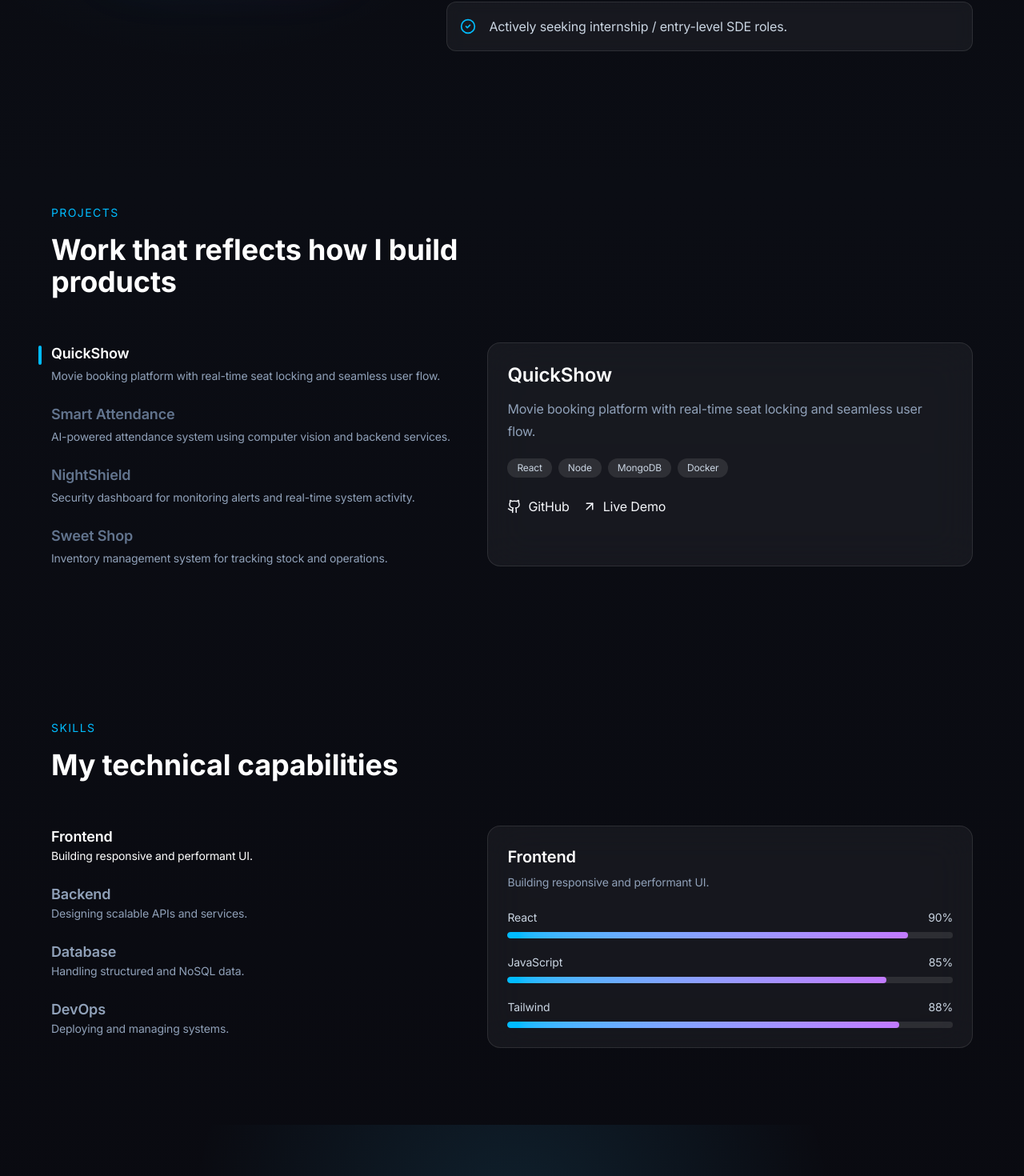
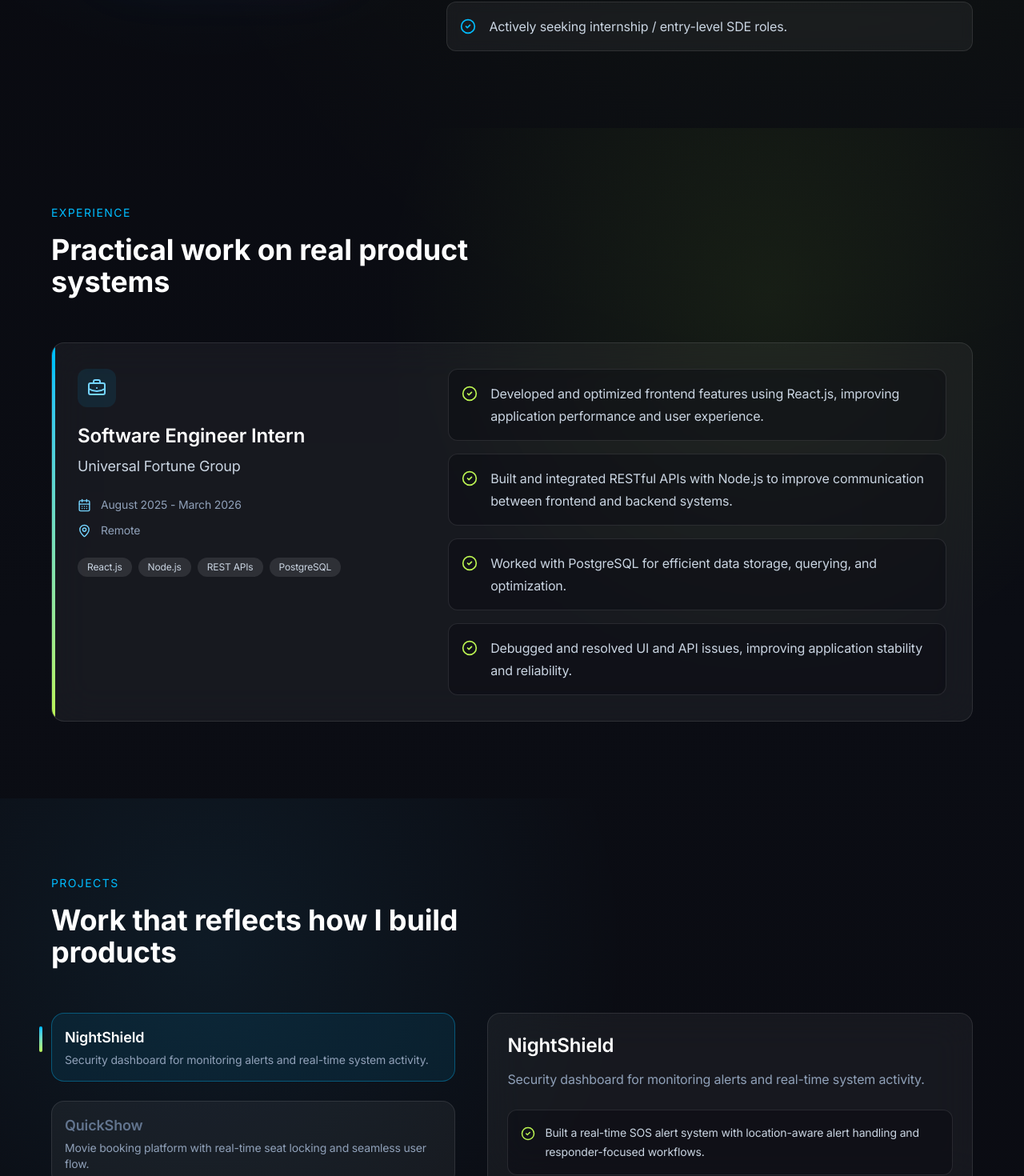
Before and after one commit to alokranjan89/my-portfolio, a React (Vite) app: page / in a window 1280 px wide. Shown: the part 1324-2794 px from the top of the page at 80% size. Built offline with nearby package versions, Linux system fonts and the light colour scheme.

Commit message:
Add Some Changes

```diff
--- a/index.html
+++ b/index.html
@@ -2,8 +2,12 @@
 <html lang="en">
   <head>
     <meta charset="UTF-8" />
-    <link rel="icon" type="image/svg+xml" href="/vite.svg" />
+    <link rel="icon" type="image/svg+xml" href="/favicon.svg" />
     <meta name="viewport" content="width=device-width, initial-scale=1.0" />
+    <meta
+      name="description"
+      content="Alok Ranjan's software engineer portfolio featuring full-stack projects, internship experience, and MERN stack skills."
+    />
     <title>Alok Ranjan - Software Engineer Portfolio</title>
   </head>
   <body>
--- a/src/App.jsx
+++ b/src/App.jsx
@@ -2,6 +2,7 @@ import React from "react";
 import Navbar from "./components/Navbar";
 import Hero from "./components/Hero";
 import About from "./components/About";
+import Experience from "./components/Experience";
 import Projects from "./components/Projects";
 import Skills from "./components/Skills";
 import Contact from "./components/Contact";
@@ -15,6 +16,7 @@ export default function App() {
       <main>
         <Hero />
         <About />
+        <Experience />
         <Projects />
         <Skills />
         <Contact />
--- a/src/components/Contact.jsx
+++ b/src/components/Contact.jsx
@@ -46,7 +46,7 @@ export default function Contact() {
 
           {/* 🔥 STRONG CTA */}
           <h2 className="mt-6 text-3xl md:text-4xl font-bold text-white leading-tight">
-            Let’s build something{" "}
+            Let's build something{" "}
             <span className="bg-gradient-to-r from-sky-400 to-purple-400 bg-clip-text text-transparent">
               impactful
             </span>{" "}
--- /dev/null
+++ b/src/components/Experience.jsx
@@ -0,0 +1,105 @@
+import React from "react";
+import { motion } from "framer-motion";
+import { BriefcaseBusiness, CalendarDays, CheckCircle2, MapPin } from "lucide-react";
+
+const experiences = [
+  {
+    role: "Software Engineer Intern",
+    company: "Universal Fortune Group",
+    location: "Remote",
+    period: "August 2025 - March 2026",
+    tech: ["React.js", "Node.js", "REST APIs", "PostgreSQL"],
+    highlights: [
+      "Developed and optimized frontend features using React.js, improving application performance and user experience.",
+      "Built and integrated RESTful APIs with Node.js to improve communication between frontend and backend systems.",
+      "Worked with PostgreSQL for efficient data storage, querying, and optimization.",
+      "Debugged and resolved UI and API issues, improving application stability and reliability.",
+    ],
+  },
+];
+
+export default function Experience() {
+  return (
+    <section id="experience" className="relative px-6 py-24">
+      <div className="absolute inset-0 -z-10 bg-[radial-gradient(circle_at_75%_25%,rgba(163,230,53,0.08),transparent_42%)]" />
+
+      <div className="mx-auto max-w-6xl">
+        <div className="max-w-2xl">
+          <p className="text-sm uppercase tracking-widest text-sky-400">
+            Experience
+          </p>
+          <h2 className="mt-4 text-3xl md:text-4xl font-bold text-white">
+            Practical work on real product systems
+          </h2>
+        </div>
+
+        <div className="mt-14 space-y-8">
+          {experiences.map((experience, index) => (
+            <motion.article
+              key={`${experience.company}-${experience.role}`}
+              initial={{ opacity: 0, y: 30 }}
+              whileInView={{ opacity: 1, y: 0 }}
+              transition={{ duration: 0.5, delay: index * 0.1 }}
+              viewport={{ once: true }}
+              className="relative overflow-hidden rounded-2xl border border-white/10 bg-white/5 p-6 backdrop-blur-xl md:p-8"
+            >
+              <div className="absolute left-0 top-0 h-full w-1 bg-gradient-to-b from-sky-400 to-lime-300" />
+
+              <div className="grid gap-8 lg:grid-cols-[0.9fr_1.3fr]">
+                <div>
+                  <div className="inline-flex rounded-xl bg-sky-500/10 p-3 text-sky-300">
+                    <BriefcaseBusiness size={24} />
+                  </div>
+
+                  <h3 className="mt-5 text-2xl font-semibold text-white">
+                    {experience.role}
+                  </h3>
+                  <p className="mt-2 text-lg text-slate-300">
+                    {experience.company}
+                  </p>
+
+                  <div className="mt-6 space-y-3 text-sm text-slate-400">
+                    <div className="flex items-center gap-3">
+                      <CalendarDays size={17} className="text-sky-300" />
+                      <span>{experience.period}</span>
+                    </div>
+                    <div className="flex items-center gap-3">
+                      <MapPin size={17} className="text-sky-300" />
+                      <span>{experience.location}</span>
+                    </div>
+                  </div>
+
+                  <div className="mt-6 flex flex-wrap gap-2">
+                    {experience.tech.map((item) => (
+                      <span
+                        key={item}
+                        className="rounded-full bg-white/10 px-3 py-1 text-xs text-slate-300"
+                      >
+                        {item}
+                      </span>
+                    ))}
+                  </div>
+                </div>
+
+                <div className="space-y-4">
+                  {experience.highlights.map((highlight) => (
+                    <div
+                      key={highlight}
+                      className="flex items-start gap-4 rounded-xl border border-white/10 bg-[#09090f]/40 p-4"
+                    >
+                      <CheckCircle2
+                        size={20}
+                        className="mt-1 shrink-0 text-lime-300"
+                      />
+                      <p className="leading-7 text-slate-300">{highlight}</p>
+                    </div>
+                  ))}
+                </div>
+              </div>
+            </motion.article>
+          ))}
+        </div>
+      </div>
+    </section>
+  );
+}
--- a/src/components/Footer.jsx
+++ b/src/components/Footer.jsx
@@ -22,7 +22,7 @@ export default function Footer() {
           viewport={{ once: true }}
           className="text-sm text-slate-500 text-center md:text-left"
         >
-          © {new Date().getFullYear()}{" "}
+          &copy; {new Date().getFullYear()}{" "}
           <span className="text-white font-medium">Alok Ranjan</span>.
           Built with React, Tailwind & Framer Motion.
         </motion.p>
--- a/src/components/Hero.jsx
+++ b/src/components/Hero.jsx
@@ -2,7 +2,7 @@ import React, { useState } from "react";
 import { motion } from "framer-motion";
 import { ArrowRight, Download } from "lucide-react";
 
-const badges = ["React", "Node.js", "Express", "MongoDB", "Docker"];
+const badges = ["React", "Node.js", "Express", "MongoDB", "PostgreSQL", "Docker"];
 
 export default function Hero() {
   const [pos, setPos] = useState({ x: 0, y: 0 });
@@ -37,7 +37,7 @@ export default function Hero() {
           transition={{ duration: 0.6 }}
         >
           <span className="text-sm tracking-widest text-sky-400 uppercase">
-            Software Engineer • MERN • AI
+            Software Engineer | MERN | AI
           </span>
 
           <h1 className="mt-6 text-4xl md:text-5xl font-bold leading-tight text-white">
@@ -49,8 +49,8 @@ export default function Hero() {
           </h1>
 
           <p className="mt-6 max-w-xl text-lg text-slate-400">
-            I build fast, scalable web apps that solve real problems and feel
-            great to use.
+            I build full-stack web apps with clean interfaces, scalable APIs,
+            and real product workflows across React, Node.js, and databases.
           </p>
 
           {/* BADGES */}
@@ -66,12 +66,12 @@ export default function Hero() {
           </div>
 
           {/* CTA */}
-          <div className="mt-10 flex gap-4">
+          <div className="mt-10 flex flex-col gap-4 sm:flex-row">
             <a
               href="#projects"
               className="group flex items-center gap-2 rounded-xl bg-sky-500 px-6 py-3 font-medium text-white transition hover:bg-sky-400 hover:shadow-xl hover:shadow-sky-500/30"
             >
-              See My Work
+              View Projects
               <ArrowRight
                 size={18}
                 className="transition group-hover:translate-x-1"
@@ -83,7 +83,7 @@ export default function Hero() {
               download
               className="group flex items-center gap-2 rounded-xl border border-white/15 px-6 py-3 text-white transition hover:bg-white/10"
             >
-              Resume
+              Download Resume
               <Download size={18} className="group-hover:scale-110" />
             </a>
           </div>
--- a/src/components/Navbar.jsx
+++ b/src/components/Navbar.jsx
@@ -3,7 +3,7 @@ import { AnimatePresence, motion } from "framer-motion";
 import { Menu, X } from "lucide-react";
 import profile from "../assets/profile.jpeg";
 
-const sections = ["home", "about", "projects", "skills", "contact"];
+const sections = ["home", "about", "experience", "projects", "skills", "contact"];
 
 export default function Navbar() {
   const [open, setOpen] = useState(false);
@@ -114,6 +114,8 @@ export default function Navbar() {
         {/* 🔥 MOBILE BUTTON */}
         <button
           onClick={() => setOpen(!open)}
+          aria-label={open ? "Close navigation menu" : "Open navigation menu"}
+          aria-expanded={open}
           className="md:hidden rounded-xl border border-white/10 bg-white/5 p-2 transition hover:bg-white/10 active:scale-95"
         >
           {open ? <X size={22} /> : <Menu size={22} />}
--- a/src/components/Projects.jsx
+++ b/src/components/Projects.jsx
@@ -1,38 +1,58 @@
 import React, { useState } from "react";
 import { motion } from "framer-motion";
-import { ArrowUpRight, Github } from "lucide-react";
+import { ArrowUpRight, CheckCircle2, Github } from "lucide-react";
 
 const projects = [
+  {
+    title: "NightShield",
+    description:
+      "Security dashboard for monitoring alerts and real-time system activity.",
+    details: [
+      "Built a real-time SOS alert system with location-aware alert handling and responder-focused workflows.",
+      "Used WebSockets for live status updates so critical activity appears without manual refresh.",
+      "Added authentication and dashboard views for managing alerts, users, and system activity.",
+    ],
+    github: "https://github.com/alokranjan89/nightshield",
+    live: "https://nightshield09.vercel.app",
+    tech: ["React", "Node.js", "Express", "MongoDB", "WebSockets"],
+  },
   {
     title: "QuickShow",
     description:
       "Movie booking platform with real-time seat locking and seamless user flow.",
+    details: [
+      "Built a full booking flow where users can browse movies, choose shows, select seats, and complete reservations.",
+      "Implemented real-time seat locking to reduce double-booking during concurrent booking sessions.",
+      "Designed backend APIs for movies, shows, bookings, and seat availability with MongoDB persistence.",
+    ],
     github: "https://github.com/alokranjan89/quickshow",
     live: "https://quickshow0.vercel.app",
-    tech: ["React", "Node", "MongoDB", "Docker"],
+    tech: ["React", "Node.js", "Express", "MongoDB", "Docker"],
+  },
+  {
+    title: "StyleHubs",
+    description:
+      "Fashion storefront for browsing modern clothing collections and product categories.",
+    details: [
+      "Designed a clean shopping experience for fashion categories, featured products, and collection browsing.",
+      "Built responsive product sections so visitors can explore clothing and accessories across screen sizes.",
+      "Focused on polished ecommerce UI patterns such as product cards, category blocks, and clear call-to-action links.",
+    ],
+    live: "https://stylehubs.vercel.app/",
+    tech: ["React", "Tailwind CSS", "Vercel"],
   },
   {
     title: "Smart Attendance",
     description:
       "AI-powered attendance system using computer vision and backend services.",
+    details: [
+      "Created an attendance workflow that uses computer vision to identify users and mark attendance faster.",
+      "Connected the recognition pipeline with backend routes for storing and retrieving attendance records.",
+      "Focused on a practical dashboard-style experience for reviewing attendance activity and system results.",
+    ],
     github: "https://github.com/alokranjan89/Smart-Attendance-System",
     live: "https://smart-attendance-system32.vercel.app",
     tech: ["Python", "OpenCV", "Flask"],
-  },
-  {
-    title: "NightShield",
-    description:
-      "Security dashboard for monitoring alerts and real-time system activity.",
-    github: "https://github.com/alokranjan89/nightshield",
-    live: "https://nightshield09.vercel.app",
-    tech: ["React", "Node"],
-  },
-  {
-    title: "Sweet Shop",
-    description:
-      "Inventory management system for tracking stock and operations.",
-    github: "https://github.com/alokranjan89/sweet-shop-management",
-    tech: ["MERN"],
   },
 ];
 
@@ -40,7 +60,9 @@ export default function Projects() {
   const [active, setActive] = useState(0);
 
   return (
-    <section id="projects" className="px-6 py-24">
+    <section id="projects" className="relative px-6 py-24">
+      <div className="absolute inset-0 -z-10 bg-[radial-gradient(circle_at_20%_20%,rgba(56,189,248,0.08),transparent_42%)]" />
+
       <div className="mx-auto max-w-6xl">
 
         {/* HEADER */}
@@ -58,16 +80,23 @@ export default function Projects() {
           {/* LEFT LIST */}
           <div className="space-y-6">
             {projects.map((project, i) => (
-              <div
+              <button
+                type="button"
                 key={project.title}
                 onMouseEnter={() => setActive(i)}
-                className="relative cursor-pointer"
+                onFocus={() => setActive(i)}
+                onClick={() => setActive(i)}
+                className={`relative w-full cursor-pointer rounded-2xl border p-4 text-left transition ${
+                  active === i
+                    ? "border-sky-400/35 bg-sky-500/10"
+                    : "border-white/10 bg-white/5 hover:bg-white/10"
+                }`}
               >
                 {/* ACTIVE LINE */}
                 {active === i && (
                   <motion.div
                     layoutId="activeLine"
-                    className="absolute -left-4 top-1 h-6 w-1 rounded-full bg-sky-400"
+                    className="absolute -left-4 top-4 h-8 w-1 rounded-full bg-gradient-to-b from-sky-400 to-lime-300"
                   />
                 )}
 
@@ -84,8 +113,19 @@ export default function Projects() {
                 <p className="mt-1 text-sm text-slate-400">
                   {project.description}
                 </p>
-              </div>
+              </button>
             ))}
+
+            <a
+              href="https://github.com/alokranjan89"
+              target="_blank"
+              rel="noreferrer"
+              className="flex items-center justify-center gap-2 rounded-2xl border border-white/10 bg-white/5 p-4 text-sm font-medium text-slate-300 transition hover:border-sky-400/35 hover:bg-sky-500/10 hover:text-white"
+            >
+              <Github size={18} />
+              More projects on GitHub
+              <ArrowUpRight size={16} />
+            </a>
           </div>
 
           {/* RIGHT PANEL */}
@@ -104,12 +144,27 @@ export default function Projects() {
               {projects[active].description}
             </p>
 
+            <div className="mt-6 space-y-3">
+              {projects[active].details.map((detail) => (
+                <div
+                  key={detail}
+                  className="flex items-start gap-3 rounded-xl border border-white/10 bg-[#09090f]/40 p-4"
+                >
+                  <CheckCircle2
+                    size={18}
+                    className="mt-1 shrink-0 text-lime-300"
+                  />
+                  <p className="text-sm leading-6 text-slate-300">{detail}</p>
+                </div>
+              ))}
+            </div>
+
             {/* TECH */}
-            <div className="mt-5 flex flex-wrap gap-2">
+            <div className="mt-6 flex flex-wrap gap-2">
               {projects[active].tech.map((t) => (
                 <span
                   key={t}
-                  className="text-xs bg-white/10 px-3 py-1 rounded-full text-slate-300"
+                  className="rounded-full bg-sky-500/10 px-3 py-1 text-xs text-sky-200"
                 >
                   {t}
                 </span>
@@ -118,19 +173,23 @@ export default function Projects() {
 
             {/* LINKS */}
             <div className="mt-6 flex gap-4">
+              {projects[active].github && (
                 <a
                   href={projects[active].github}
                   target="_blank"
+                  rel="noreferrer"
                   className="flex items-center gap-2 text-slate-400 hover:text-white transition"
                 >
                   <Github size={18} />
                   GitHub
                 </a>
+              )}
 
               {projects[active].live && (
                 <a
                   href={projects[active].live}
                   target="_blank"
+                  rel="noreferrer"
                   className="flex items-center gap-2 text-slate-400 hover:text-white transition"
                 >
                   <ArrowUpRight size={18} />
--- a/src/components/Skills.jsx
+++ b/src/components/Skills.jsx
@@ -44,7 +44,9 @@ export default function Skills() {
   const [active, setActive] = useState(0);
 
   return (
-    <section id="skills" className="px-6 py-24">
+    <section id="skills" className="relative px-6 py-24">
+      <div className="absolute inset-0 -z-10 bg-[radial-gradient(circle_at_80%_30%,rgba(163,230,53,0.07),transparent_42%)]" />
+
       <div className="mx-auto max-w-6xl">
 
         {/* HEADER */}
@@ -62,16 +64,21 @@ export default function Skills() {
           {/* LEFT LIST */}
           <div className="space-y-6">
             {skillGroups.map((group, i) => (
-              <div
+              <button
+                type="button"
                 key={group.title}
                 onMouseEnter={() => setActive(i)}
-                className={`cursor-pointer transition ${
-                  active === i ? "text-white" : "text-slate-400"
+                onFocus={() => setActive(i)}
+                onClick={() => setActive(i)}
+                className={`w-full cursor-pointer rounded-2xl border p-4 text-left transition ${
+                  active === i
+                    ? "border-sky-400/35 bg-sky-500/10 text-white"
+                    : "border-white/10 bg-white/5 text-slate-400 hover:bg-white/10"
                 }`}
               >
                 <h3 className="text-lg font-semibold">{group.title}</h3>
                 <p className="text-sm">{group.description}</p>
-              </div>
+              </button>
             ))}
           </div>
 
@@ -110,7 +117,7 @@ export default function Skills() {
                       initial={{ width: 0 }}
                       animate={{ width: `${skill.level}%` }}
                       transition={{ duration: 0.8 }}
-                      className="h-full rounded-full bg-gradient-to-r from-sky-400 to-purple-400"
+                      className="h-full rounded-full bg-gradient-to-r from-sky-400 to-lime-300"
                     />
                   </div>
                 </div>
```
Also changed, not shown: public/favicon.svg (added), 1 other file (tests, documents, lock files or other folders). Lines whose indentation alone changed are shown as unchanged.
